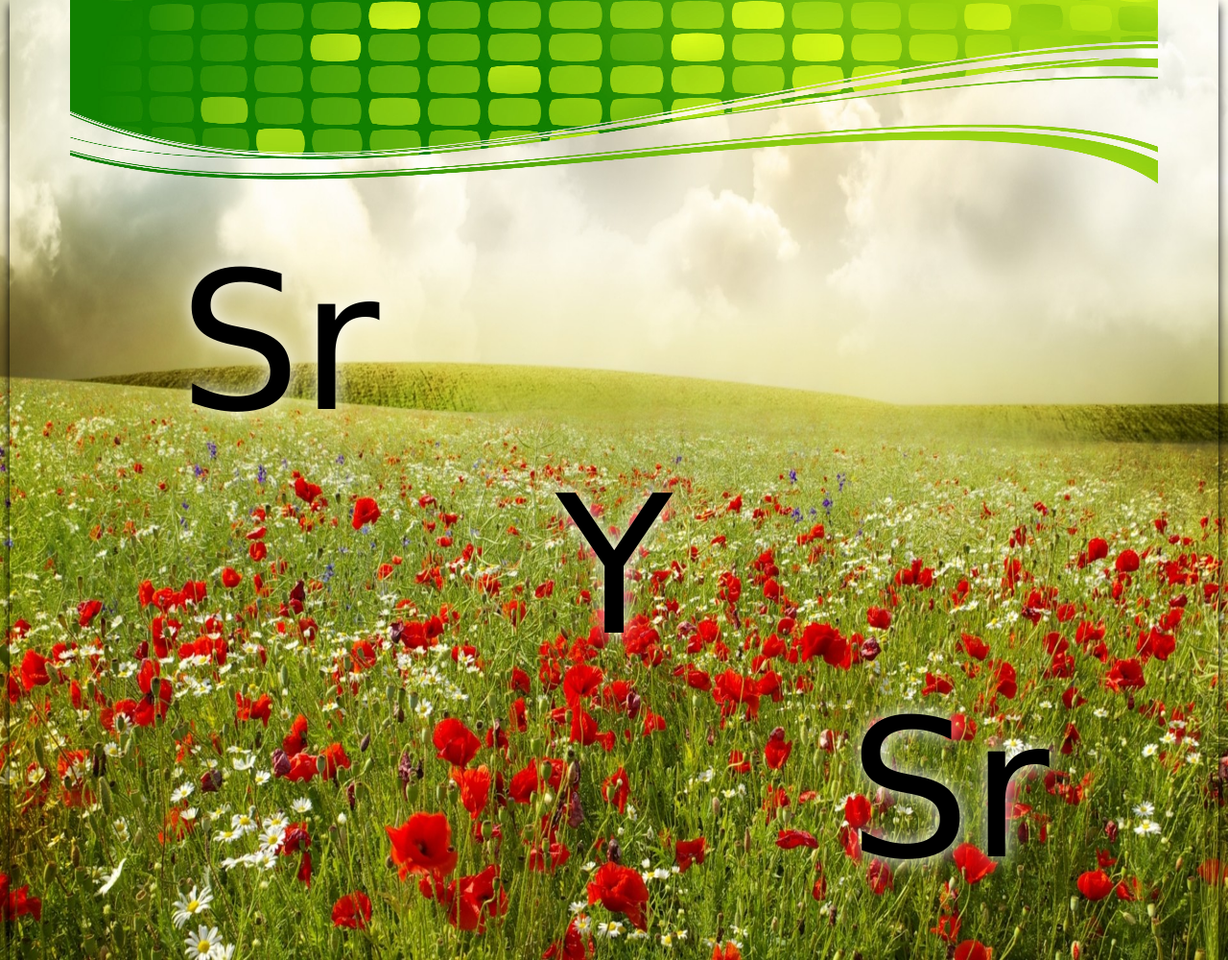
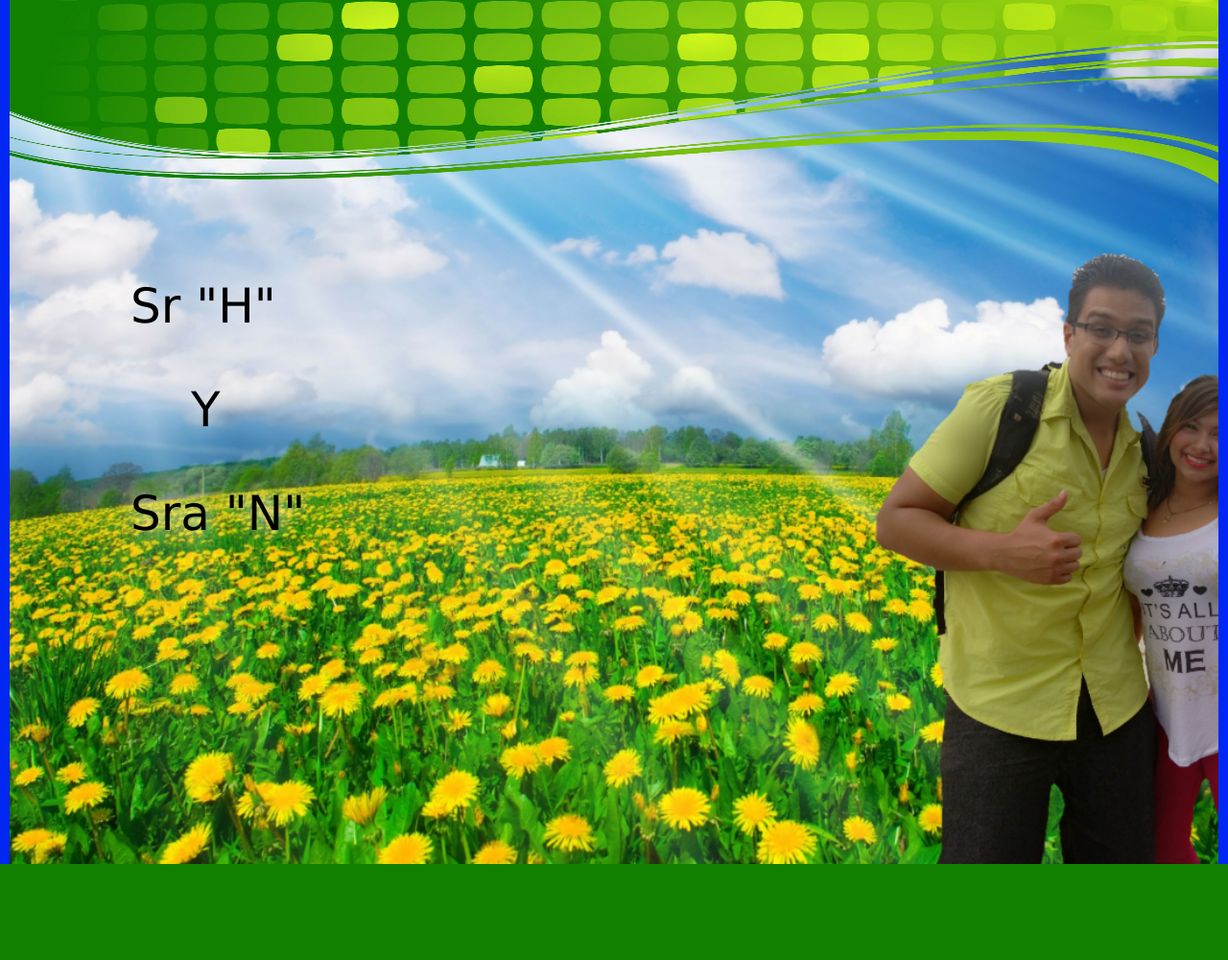
Before and after one commit to hneuman/HENJHJ, a Django app: page / in a window 1280 px wide. Shown: the whole page at 96% size. After the commit the page ends 900 px from the top, so only its background shows below. Run offline with Django 3.2, Linux system fonts and the light colour scheme.

Commit message:
fondo y todo

```diff
--- a/pagina_app/templates/main.html
+++ b/pagina_app/templates/main.html
@@ -11,13 +11,11 @@
 		margin-right: 10px;
 		margin-top: 0px;
 		margin-bottom: 0px;
-		height: 1000px;
-		box-shadow: 0px 5px 10px rgba(0,0,0.3);
+		height: 900px;
 		/*background-image:  url("{% static 'img/fondo.jpg'%}");*/
-		background-image:  url("{% static 'img/Fondo.jpeg' %}");
-		background-size: 100% 100%;
-		background-repeat: no-repeat;
+
 		background-color: rgb(3, 39, 243);
+
 
 	}
 
@@ -38,10 +36,19 @@
 	#contenedor{
 
 		text-align: center;
-		max-width: 90%;
+		max-width: 100%;
 		/*margin-left: 15%;*/
 		margin: auto;
-		height: 800px;
+		height: 900px;
+		width: 100%;
+		background-image:  url("{% static 'img/fondoHN2.png' %}");
+		background-size:   cover;                      /* <------ */
+		background-repeat: no-repeat;
+		background-attachment: fixed;
+		text-align: center;
+		overflow: hidden;
+
+
 		}
 
 
@@ -117,6 +124,7 @@
 	filter: progid:DXImageTransform.Microsoft.gradient( startColorstr='#c6f2db', endColorstr='#e5b2e8', GradientType=1 );
 
 */
+
 
 	}
 	#botones{
@@ -199,17 +207,18 @@
 	#div_h{
 		vertical-align: middle;
 		text-align: left;
-		font-size: 200px;
+		font-size: 50px;
 		font-family: verdana;
 		margin: 0px;
 		color: black;
 		text-shadow: 1px 0px 20px rgb(255, 255, 255);
 		padding: 0px;
+
 	}
 
 	#div_n{
 		vertical-align: middle;
-		text-align: right;
+		text-align: left;
 		font-size: 200px;
 		font-family: verdana;
 		margin: 0px;
@@ -221,36 +230,36 @@
 
 	#p_y{
 		vertical-align: middle;
-		text-align: center;
+		text-align: left;
 		height: 100%;
-		font-size: 200px;
+		font-size: 50px;
 		font-family: verdana;
-		margin: 0px;
 		color: black;
 		text-shadow: 1px 0px 20px rgb(255, 255, 255);
+		margin-left: 15%;
+
 	}
 
 	#p_h{
 		vertical-align: middle;
 		text-align: left;
 		height: 100%;
-		font-size: 200px;
+		font-size: 50px;
 		font-family: verdana;
-		margin: 0px;
 		color: black;
 		text-shadow: 1px 0px 20px rgb(255, 255, 255);
 		margin-left: 10%;
 	}
 	#p_n{
 		vertical-align: middle;
-		text-align: right;
+		text-align: left;
 		height: 100%;
-		font-size: 200px;
+		font-size: 50px;
 		font-family: verdana;
-		margin: 0px;
 		color: black;
 		text-shadow: 1px 0px 20px rgb(255, 255, 255);
-		margin-right: 10%;
+		margin-left: 10%;
+
 	}
 
 /*
@@ -398,7 +407,7 @@
 
 				<div id="div_h">
 
-					<p id="p_h"> Sr </p>
+					<p id="p_h"> Sr "H" </p>
 
 				</div>
 
@@ -411,7 +420,7 @@
 
 				<div id="div_n">
 
-					<p id="p_n"> Sr </p>
+					<p id="p_n"> Sra "N" </p>
 
 				</div>
 
```
Also changed, not shown: pagina_app/static/img/FondoHN2.jpg (added), pagina_app/static/img/fondoHN.png (added), pagina_app/static/img/fondoHN2.png (added).
